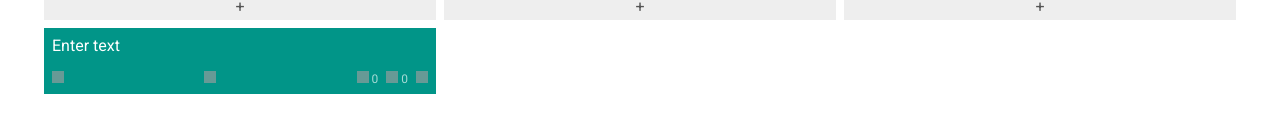
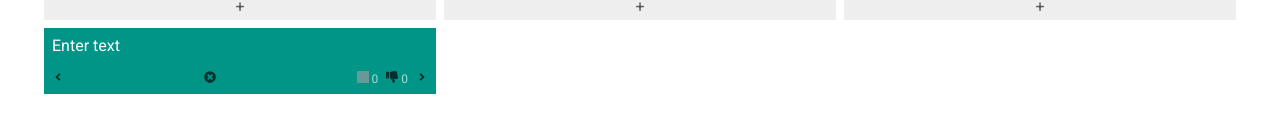
Before and after one commit to PatrickDCullen/retro-board, a React (Create React App) app: page / in a window 1280 px wide. Shown: the part 183-316 px from the top of the page. Built offline with nearby package versions, Linux system fonts and the light colour scheme; grey boxes are pictures that could not be loaded.

Commit message:
Add icons

```diff
--- a/src/App.js
+++ b/src/App.js
@@ -1,5 +1,10 @@
 import React, {Fragment, useState} from 'react';
 import './App.css';
+import angleLeft from './angleLeft.svg';
+import angleRight from './angleRight.svg';
+import timesCircle from './timesCircle.svg';
+import thumbsUp from './thumbsUp.svg';
+import thumbsDown from './thumbsDown.svg';
 
 function App() {
 
@@ -41,13 +46,13 @@ function App() {
 
                   <div className="button-group" >
                     <button type="button" className="button button-left" title="Move left">
-                      <img src="angleLeft.svg" alt="Move left" width="12" height="12"/>
+                      <img src={angleLeft} alt="Move left" width="12" height="12"/>
                     </button>
                     <button type="button" className="button button-delete" title="Delete" onClick={() => {
                       const filteredArray = cardArray.filter((card, currentIndex) => currentIndex !== index);
                       setCardArray(filteredArray);
                     }}>
-                      <img src="timesCircle.svg" alt="Delete" width="12" height="12"/>
+                      <img src={timesCircle} alt="Delete" width="12" height="12"/>
                     </button>
                     <div>
                       <button type="button" className="button button-left" title="Like" onClick={() => {
@@ -56,7 +61,7 @@ function App() {
                         cardArrayCopy[index]["likes"]++;
                         setCardArray(cardArrayCopy);
                       }}>
-                        <img src="thumbsUp.svg" alt="Like" width="12" height="12"/> {card["likes"]}
+                        <img src={thumbsUp} alt="Like" width="12" height="12"/> {card["likes"]}
                       </button>
                       <button type="button" className="button button-left" title="Dislike" onClick={() => {
                         const cardArrayCopy = [...cardArray];
@@ -64,10 +69,10 @@ function App() {
                         cardArrayCopy[index]["dislikes"]++;
                         setCardArray(cardArrayCopy);
                       }}>
-                        <img src="thumbsDown.svg" alt="Dislike" width="12" height="12"/> {card["dislikes"]}
+                        <img src={thumbsDown} alt="Dislike" width="12" height="12"/> {card["dislikes"]}
                       </button>
                       <button type="button" className="button button-right" title="Move right">
-                        <img src="angleRight.svg" alt="Move right" width="12" height="12"/>
+                        <img src={angleRight} alt="Move right" width="12" height="12"/>
                       </button>
                     </div>
                   </div>
```
